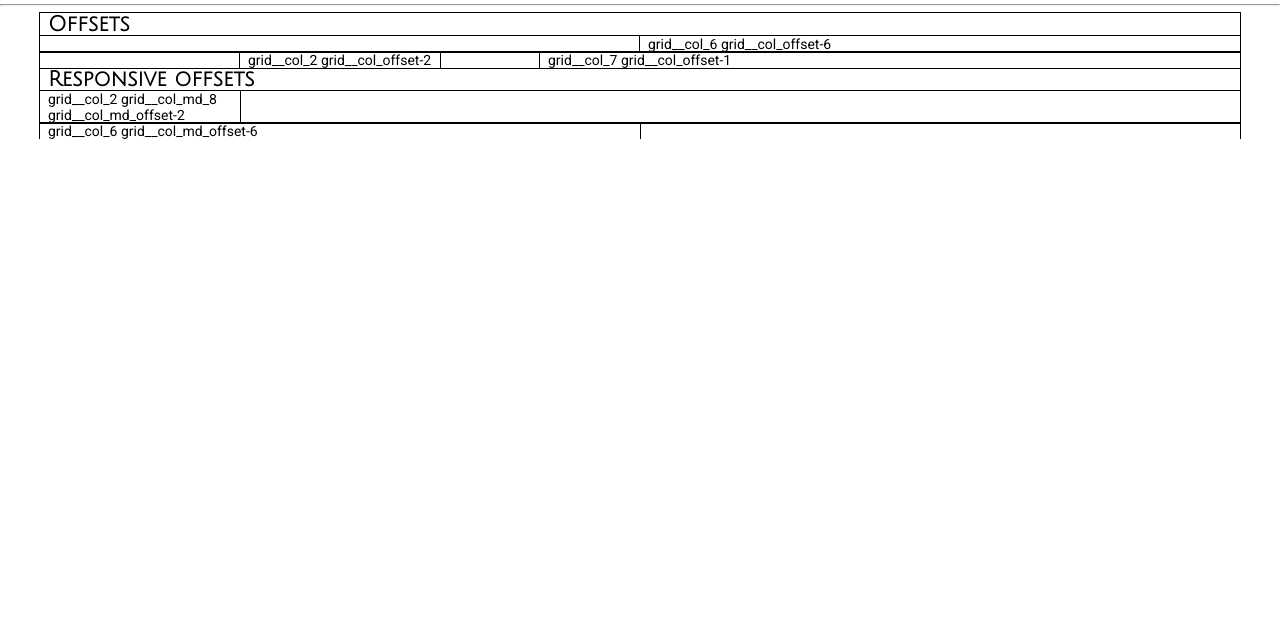
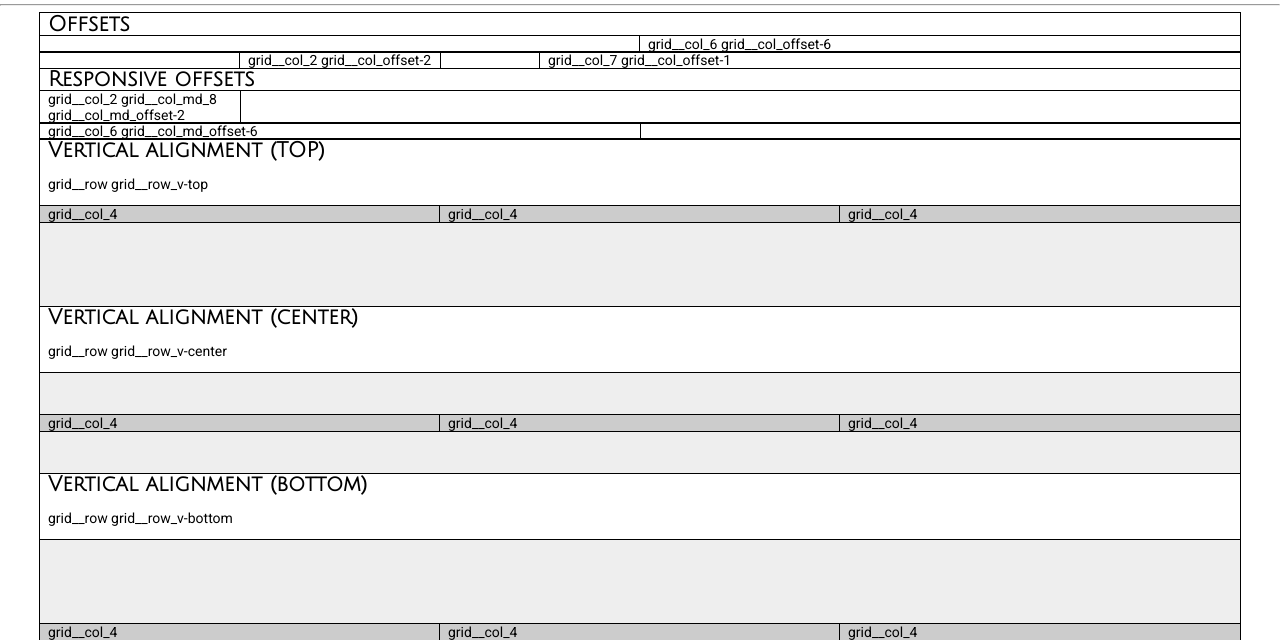
Before and after one commit to romankrru/stylus-grid, a website: page src/index.html in a window 1280 px wide. Shown: the part 1036-1676 px from the top of the page. Before the commit the page ends 1175 px from the top, so only its background shows below. Drawn offline with nearby package versions, Linux system fonts and the light colour scheme; files that its build step writes are made by us from their sources.

Commit message:
Add vertical alignment

```diff
--- a/src/grid/grid.styl
+++ b/src/grid/grid.styl
@@ -31,6 +31,15 @@ generateGrid()
 
     margin-right: gutterCompensation;
     margin-left: gutterCompensation;
+
+  &__row_v-top
+    align-items flex-start
+
+  &__row_v-center
+    align-items center
+
+  &__row_v-bottom
+    align-items flex-end
 
   &__col
     flex: 1 1 0;
--- a/src/index.html
+++ b/src/index.html
@@ -110,7 +110,31 @@
     <div class="grid__row">
       <div class="grid__col_6 grid__col_md_offset-6">grid__col_6 grid__col_md_offset-6</div>
     </div>
+  </div>
 
+  <div class="grid">
+    <h2>Vertical alignment (TOP)</h2>
+    <p>grid__row grid__row_v-top</p>
+    <div class="grid__row grid__row_v-top v-align-test" >
+      <div class="grid__col_4">grid__col_4</div>
+      <div class="grid__col_4">grid__col_4</div>
+      <div class="grid__col_4">grid__col_4</div>
+    </div>
+    <h2>Vertical alignment (center)</h2>
+    <p>grid__row grid__row_v-center</p>
+    <div class="grid__row grid__row_v-center v-align-test">
+      <div class="grid__col_4">grid__col_4</div>
+      <div class="grid__col_4">grid__col_4</div>
+      <div class="grid__col_4">grid__col_4</div>
+    </div>
+    <h2>Vertical alignment (bottom)</h2>
+    <p>grid__row grid__row_v-bottom</p>
+    <div class="grid__row grid__row_v-bottom v-align-test">
+      <div class="grid__col_4">grid__col_4</div>
+      <div class="grid__col_4">grid__col_4</div>
+      <div class="grid__col_4">grid__col_4</div>
+    </div>
+  </div>
 
 </body>
 </html>
--- a/src/index.styl
+++ b/src/index.styl
@@ -22,3 +22,10 @@ h2 {
 img
   max-width: 100%
   display block
+
+.v-align-test
+  height: 100px
+  background-color #eee
+
+.v-align-test > div
+  background-color #ccc
```
Also changed, not shown: build/css/index.css, build/index.html.
